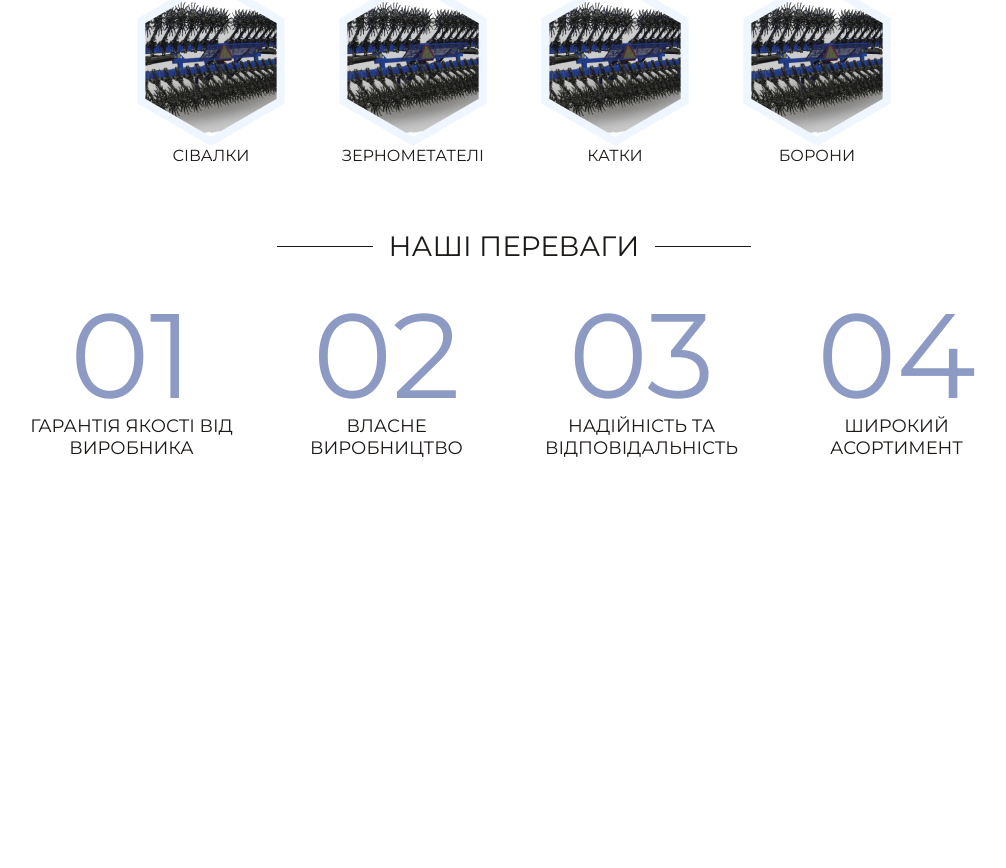
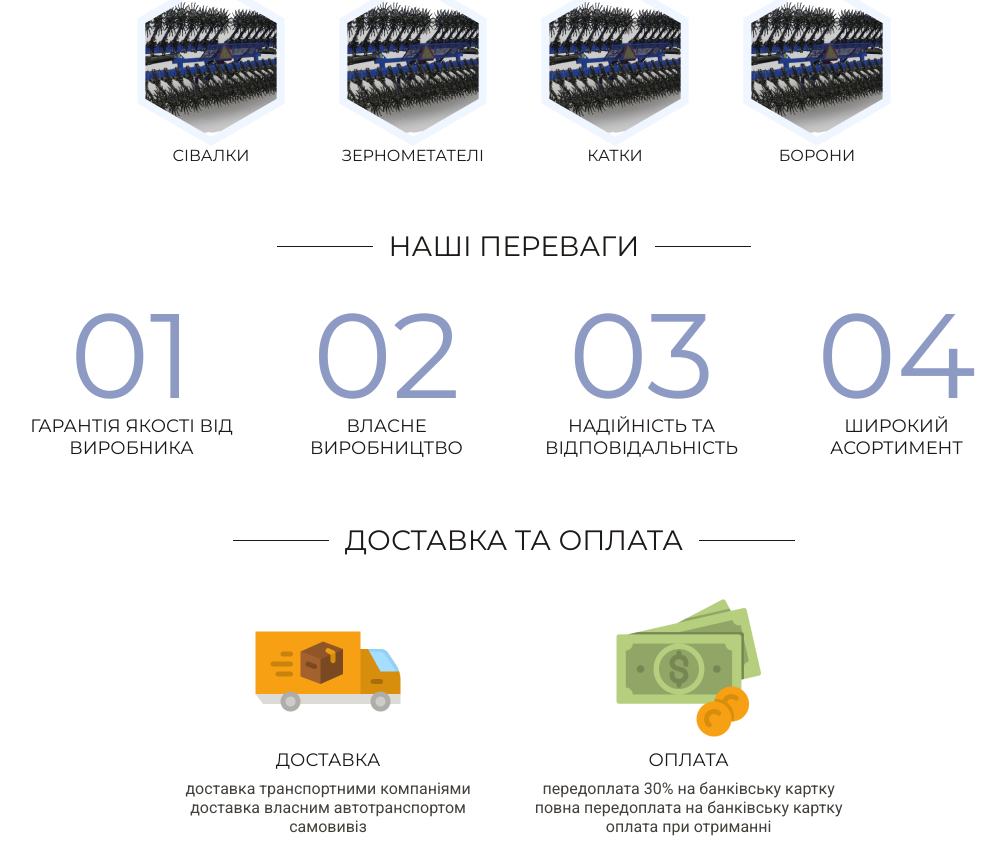
Before and after one commit to ptrv-dev/www-bova, a React (Create React App) app: page / in a window 1280 px wide. Shown: the part 1517-2385 px from the top of the page, without its empty margins (126-1132 px from the left). Before the commit the page ends 2008 px from the top, so only its background shows below. Built offline with nearby package versions, Linux system fonts and the light colour scheme; the HTML template or start-up script is replaced by a standard one.

Commit message:
Delivery and Pay

```diff
--- /dev/null
+++ b/src/components/HomePage/DeliveryAndPay/DeliveryAndPay.scss
@@ -0,0 +1,25 @@
+.delivery-and-pay {
+  &__row {
+    display: flex;
+    justify-content: center;
+    flex-wrap: wrap;
+    gap: 4rem;
+  }
+  &__item {
+    display: inline-flex;
+    flex-direction: column;
+    align-items: center;
+    text-align: center;
+    max-width: 370px;
+    img {
+      width: 160px;
+      height: 160px;
+    }
+    h4 {
+      font-size: 18px;
+      text-transform: uppercase;
+      font-weight: 400;
+      margin-bottom: 0.5rem;
+    }
+  }
+}
--- /dev/null
+++ b/src/components/HomePage/DeliveryAndPay/index.tsx
@@ -0,0 +1,49 @@
+import React from 'react';
+
+import SectionTitle from '../../UI/SectionTitle';
+
+import './DeliveryAndPay.scss';
+
+const delivery = [
+  'доставка транспортними компаніями',
+  'доставка власним автотранспортом',
+  'самовивіз',
+];
+
+const pay = [
+  'передоплата 30% на банківську картку',
+  'повна передоплата на банківську картку',
+  'оплата при отриманні',
+];
+
+const DeliveryAndPay: React.FC = () => {
+  return (
+    <div className="section delivery-and-pay">
+      <div className="delivery-and-pay__container container">
+        <SectionTitle>Доставка та оплата</SectionTitle>
+        <div className="delivery-and-pay__row">
+          <div className="delivery-and-pay__item">
+            <img src="./assets/img/delivery.png" alt="" />
+            <h4>Доставка</h4>
+            <ul>
+              {delivery.map((item, idx) => (
+                <li key={idx}>{item}</li>
+              ))}
+            </ul>
+          </div>
+          <div className="delivery-and-pay__item">
+            <img src="./assets/img/money.png" alt="" />
+            <h4>Оплата</h4>
+            <ul>
+              {pay.map((item, idx) => (
+                <li key={idx}>{item}</li>
+              ))}
+            </ul>
+          </div>
+        </div>
+      </div>
+    </div>
+  );
+};
+
+export default DeliveryAndPay;
--- a/src/pages/HomePage/index.tsx
+++ b/src/pages/HomePage/index.tsx
@@ -1,6 +1,7 @@
 import React from 'react';
 import Advantages from '../../components/HomePage/Advantages';
 import Categories from '../../components/HomePage/Categories';
+import DeliveryAndPay from '../../components/HomePage/DeliveryAndPay';
 import Hero from '../../components/HomePage/Hero';
 import Popular from '../../components/HomePage/Popular';
 
@@ -11,6 +12,7 @@ const HomePage: React.FC = () => {
       <Popular />
       <Categories />
       <Advantages />
+      <DeliveryAndPay />
     </>
   );
 };
```
Also changed, not shown: public/assets/img/delivery.png (renamed from public/assets/img/delievery.png).
